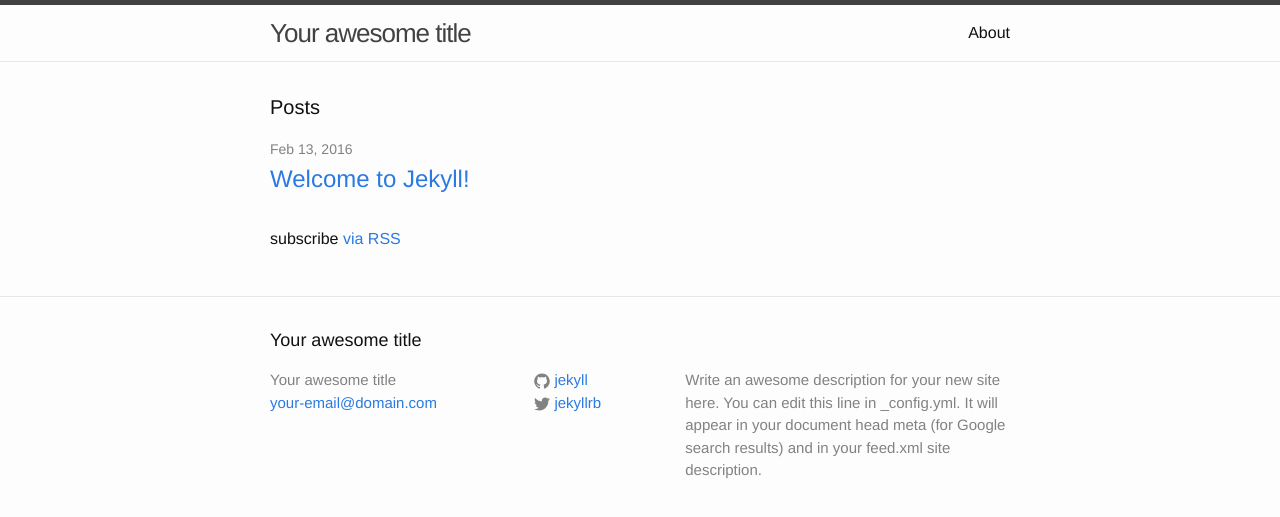
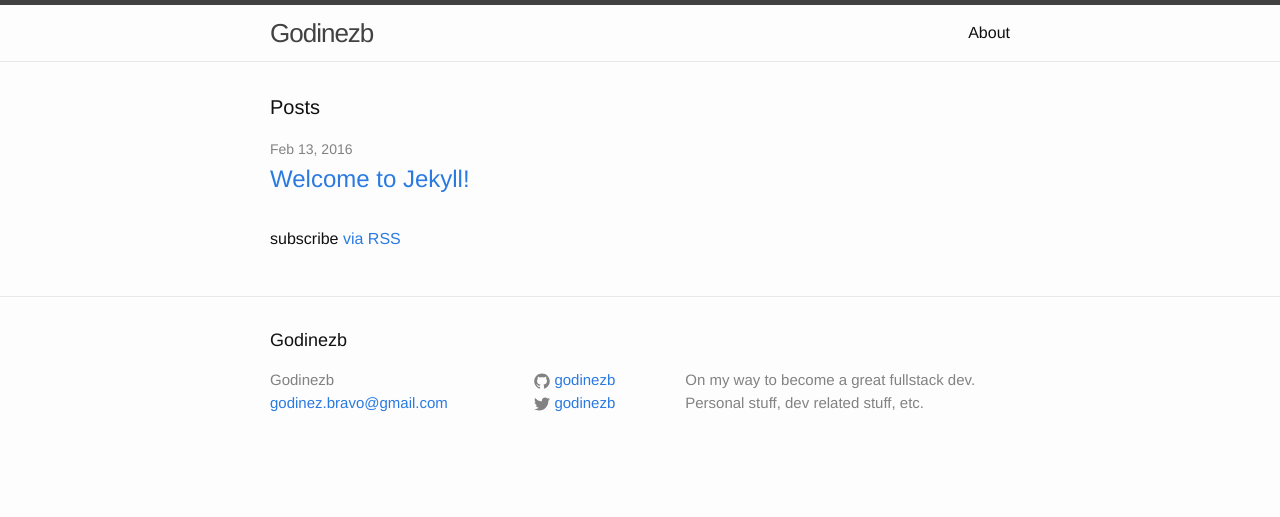
Before and after one commit to godinezb/godinezb.github.io, a Jekyll site: the page built from index.html, in a window 1280 px wide. Shown: the top 517 px of the page. Built offline with Jekyll 4.4.1, drawn with Linux system fonts in a browser that asks for light colours.

Commit message:
Initial _config.yml

```diff
--- a/_config.yml
+++ b/_config.yml
@@ -6,16 +6,14 @@
 # 'jekyll serve'. If you change this file, please restart the server process.
 
 # Site settings
-title: Your awesome title
-email: your-email@domain.com
+title: Godinezb
+email: godinez.bravo@gmail.com
 description: > # this means to ignore newlines until "baseurl:"
-  Write an awesome description for your new site here. You can edit this
-  line in _config.yml. It will appear in your document head meta (for
-  Google search results) and in your feed.xml site description.
+  On my way to become a great fullstack dev. Personal stuff, dev related stuff, etc.
 baseurl: "" # the subpath of your site, e.g. /blog
 url: "http://yourdomain.com" # the base hostname & protocol for your site
-twitter_username: jekyllrb
-github_username:  jekyll
+twitter_username: godinezb
+github_username:  godinezb
 
 # Build settings
 markdown: kramdown
```
